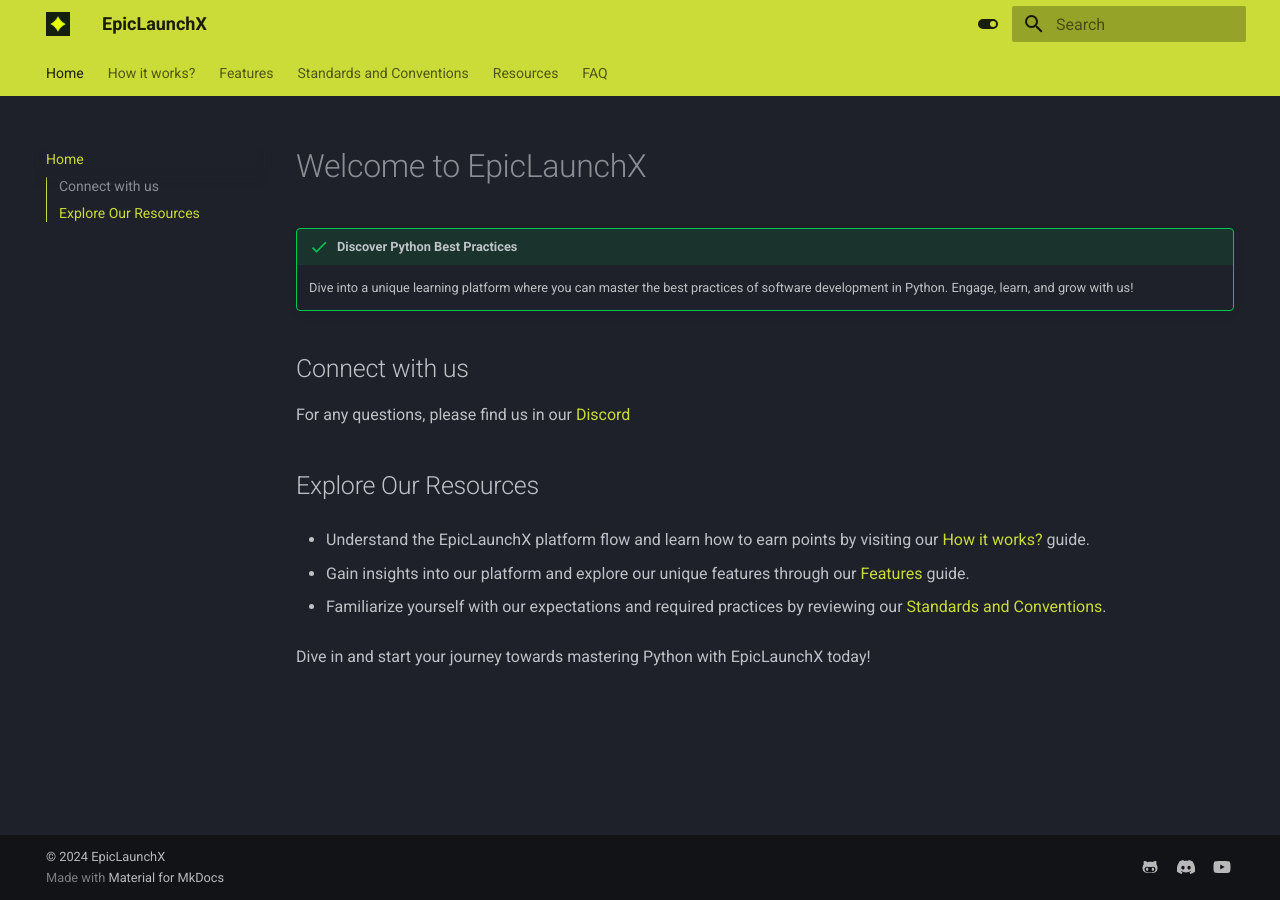
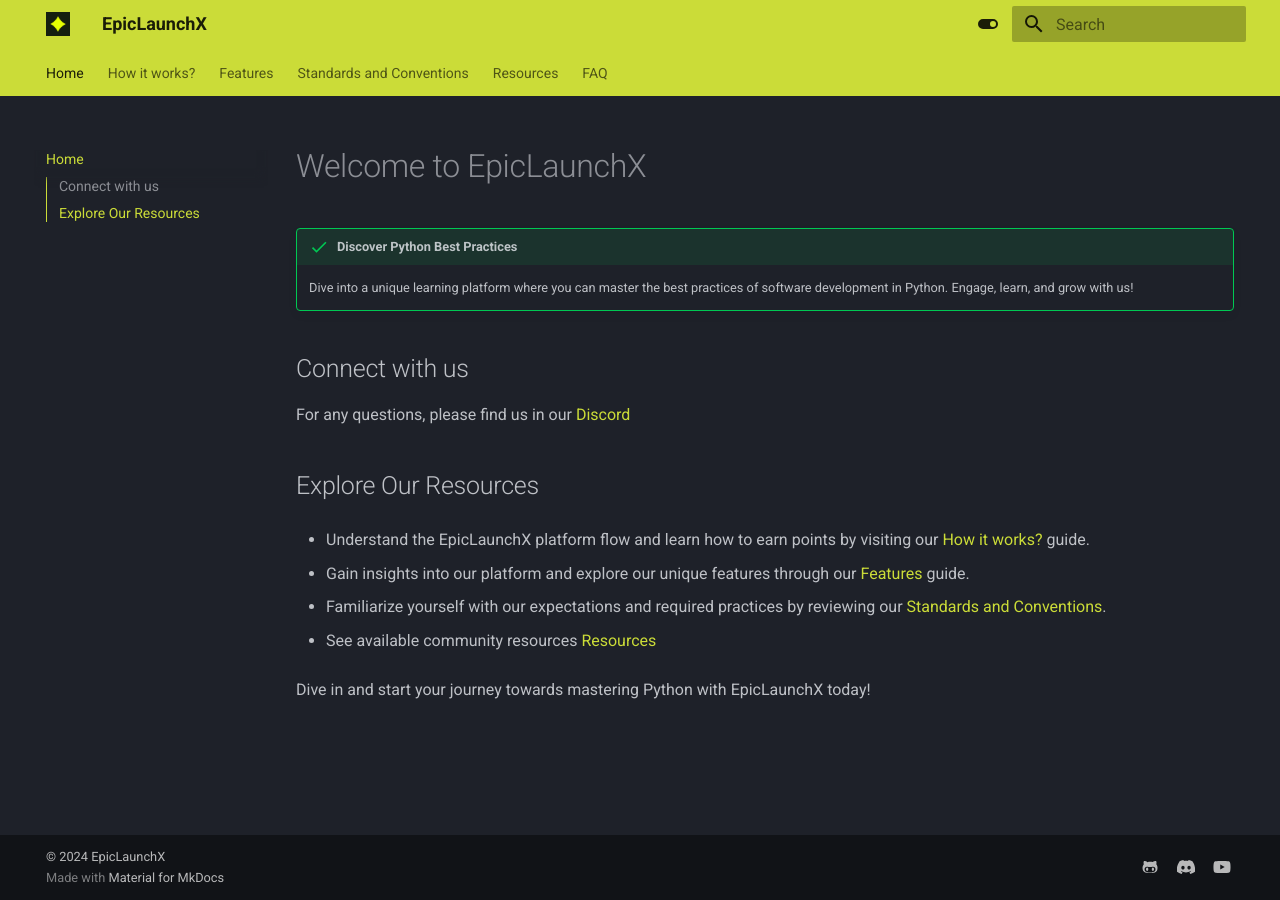
Before and after one commit to EpicLaunchX/docs, an MkDocs documentation site: the page built from docs/index.md, in a window 1280 px wide. Built offline with MkDocs 1.6.1 and Material for MkDocs 9.7.7, drawn with Linux system fonts in a browser that asks for light colours.

Commit message:
docs: add resources link

```diff
--- a/docs/index.md
+++ b/docs/index.md
@@ -17,5 +17,7 @@
 
 * Familiarize yourself with our expectations and required practices by reviewing our [Standards and Conventions](./standards-conventions.md).
 
+* See available community resources [Resources](./resources.md)
+
 
 Dive in and start your journey towards mastering Python with EpicLaunchX today!
```
